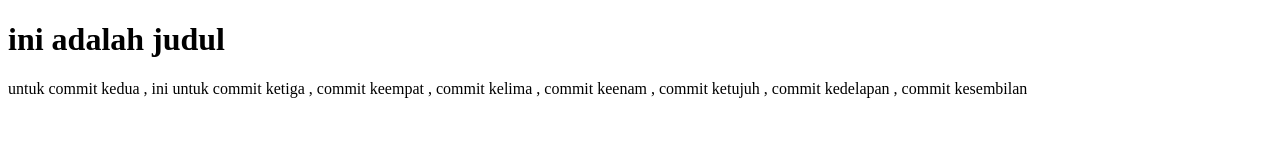
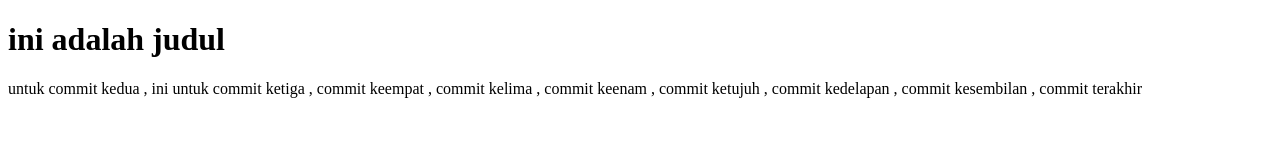
Before and after one commit to Paydennnprs/tugas4, a plain HTML site: page index.html in a window 1280 px wide. Drawn offline with Linux system fonts and the light colour scheme.

Commit message:
commit terakhir

```diff
--- a/index.html
+++ b/index.html
@@ -7,7 +7,7 @@
 </head>
 <body>
     <h1>ini adalah judul</h1>
-        <p>untuk commit kedua , ini untuk commit ketiga , commit keempat , commit kelima , commit keenam , commit ketujuh , commit kedelapan , commit kesembilan</p>
+        <p>untuk commit kedua , ini untuk commit ketiga , commit keempat , commit kelima , commit keenam , commit ketujuh , commit kedelapan , commit kesembilan , commit terakhir</p>
 
 
 </body>
```
